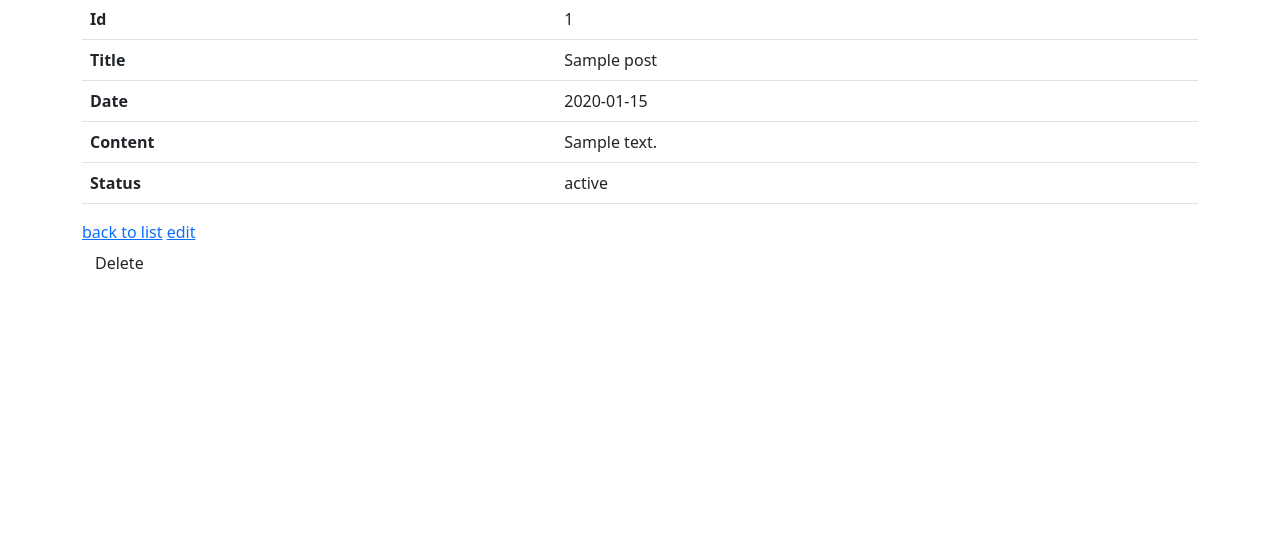
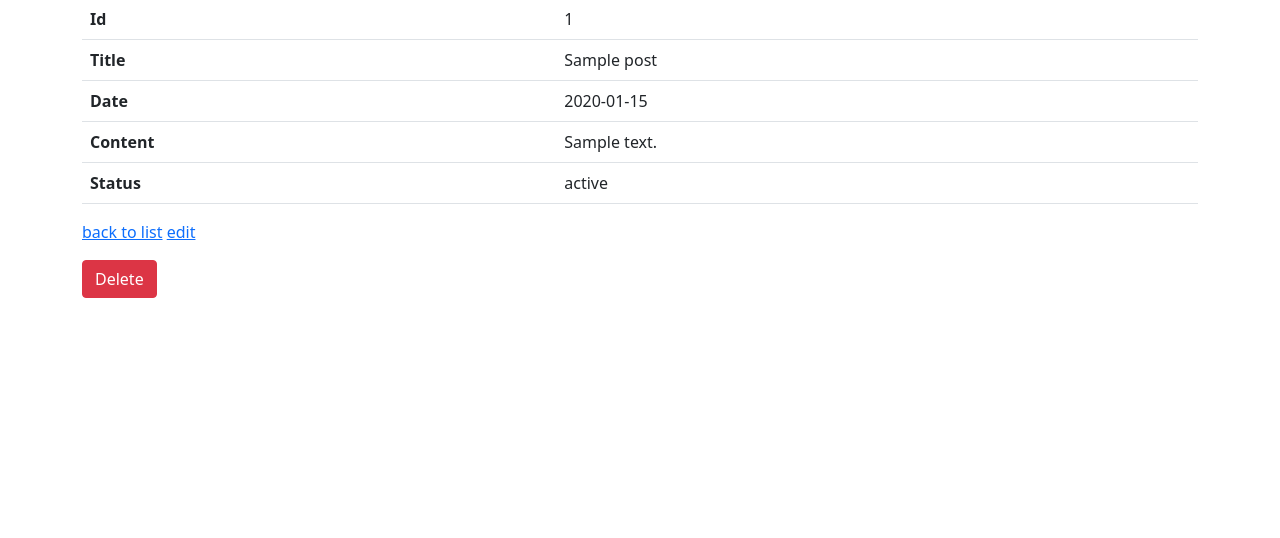
Before and after one commit to lesterdlb/symfony-blog, a Symfony app: template app/symfony/templates/post/show.html.twig in a window 1280 px wide. Shown: the part 129-667 px from the top of the page. Run offline with Twig, Linux system fonts and the light colour scheme; the template is opened without the code that fills it: most values are stand-ins (such as "Sample title", 1, 10 or a date in 2020); some libraries are stand-ins or nearby versions.

Commit message:
Added sort and some styles

```diff
--- a/app/symfony/src/Repository/PostRepository.php
+++ b/app/symfony/src/Repository/PostRepository.php
@@ -51,7 +51,8 @@ class PostRepository extends ServiceEntityRepository
     {
         $queryBuilder = $this->createQueryBuilder('p')
                              ->where('p.status = :status')
-                             ->setParameter('status', $status);
+                             ->setParameter('status', $status)
+                             ->orderBy('p.date', 'DESC');
 
         return $this->createPagerfanta($queryBuilder, $pageSize, $currentPage);
     }
@@ -60,7 +61,8 @@ class PostRepository extends ServiceEntityRepository
     {
         $queryBuilder = $this->createQueryBuilder('p')
                              ->where('p.user = :userId')
-                             ->setParameter('userId', $userId);
+                             ->setParameter('userId', $userId)
+                             ->orderBy('p.date', 'DESC');;
 
         return $this->createPagerfanta($queryBuilder, $pageSize, $currentPage);
     }
--- a/app/symfony/templates/post/_delete_form.html.twig
+++ b/app/symfony/templates/post/_delete_form.html.twig
@@ -1,4 +1,5 @@
-<form method="post" action="{{ path('app_post_delete', {'id': post.id}) }}" onsubmit="return confirm('Are you sure you want to delete this item?');">
+<form method="post" action="{{ path('app_post_delete', {'id': post.id}) }}" class="mt-3"
+      onsubmit="return confirm('Are you sure you want to delete this item?');">
     <input type="hidden" name="_token" value="{{ csrf_token('delete' ~ post.id) }}">
-    <button class="btn">Delete</button>
+    <button class="btn btn-danger">Delete</button>
 </form>
```
Also changed, not shown: app/symfony/templates/post/edit.html.twig (+8 -4 lines).
